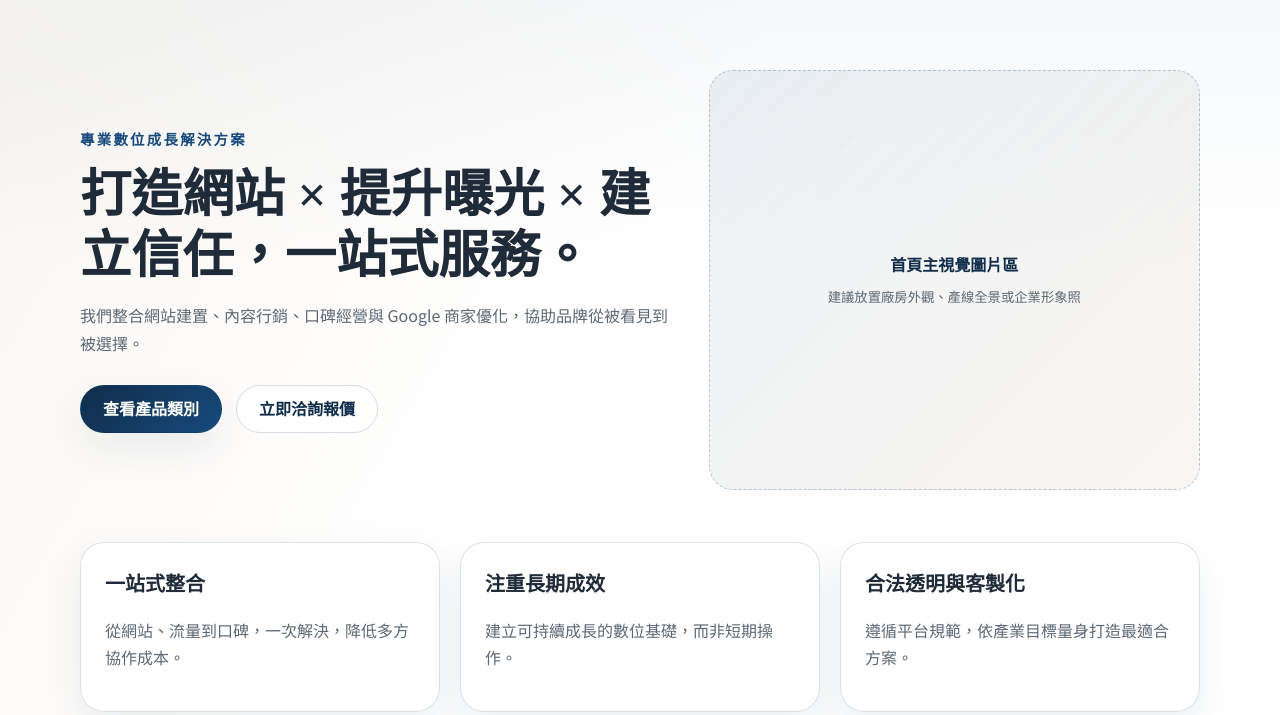
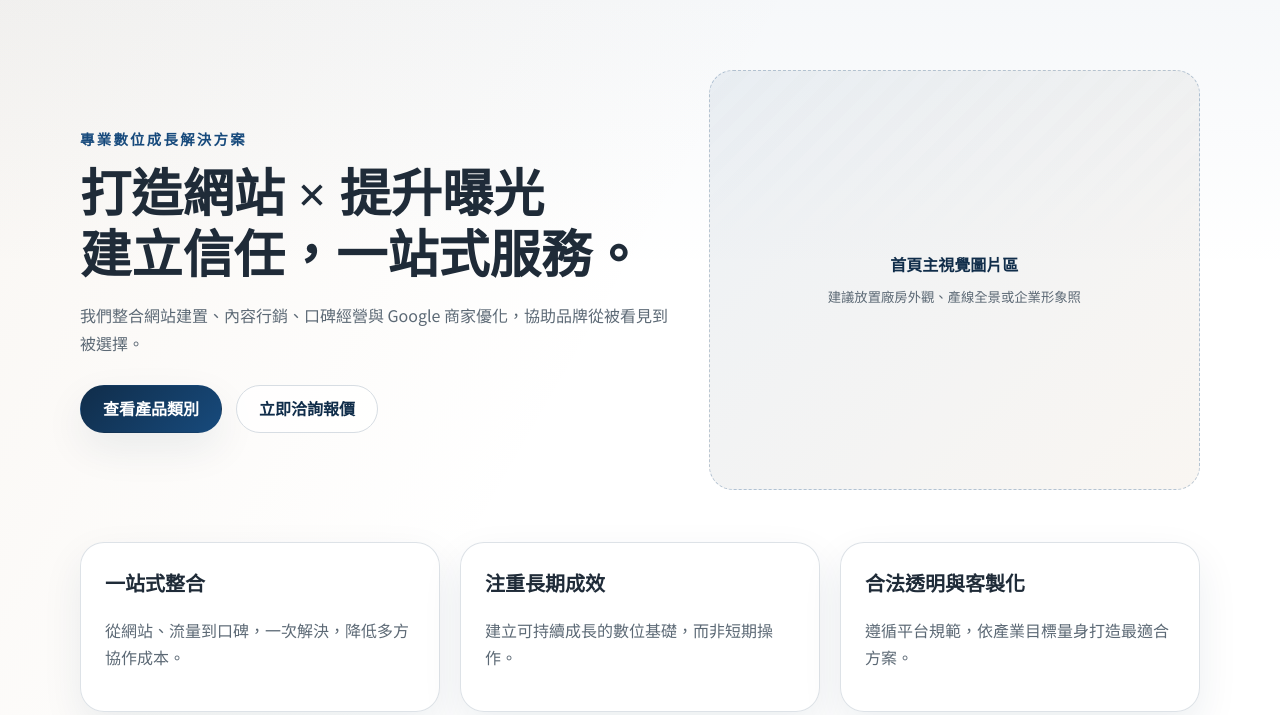
Before and after one commit to tentative-123/website-template, a plain HTML site: page index.html in a window 1280 px wide. Shown: the part 85-800 px from the top of the page. Drawn offline with nearby package versions, Linux system fonts and the light colour scheme; no server answers.

Commit message:
ux: improve home hero line breaks for zh/en titles

```diff
--- a/content-fields-en.json
+++ b/content-fields-en.json
@@ -17,7 +17,7 @@
     "meta_title": "Interesting Marketing | Home",
     "meta_description": "Interesting Marketing delivers professional digital growth solutions: build websites, increase visibility, and build trust with one-stop services.",
     "eyebrow": "Professional Digital Growth Solutions",
-    "hero_title": "Build Websites × Boost Visibility × Build Trust — All in One.",
+    "hero_title": "Build Websites × Boost Visibility\nBuild Trust — All in One.",
     "hero_description": "We integrate web development, content marketing, reputation management, and Google Business optimization to help brands move from being seen to being chosen.",
     "primary_button": "View Products",
     "secondary_button": "Request a Quote",
--- a/content-fields.json
+++ b/content-fields.json
@@ -17,7 +17,7 @@
     "meta_title": "有意思行銷｜首頁",
     "meta_description": "有意思行銷提供專業數位成長解決方案：打造網站、提升曝光、建立信任，一站式服務中小企業與品牌。",
     "eyebrow": "專業數位成長解決方案",
-    "hero_title": "打造網站 × 提升曝光 × 建立信任，一站式服務。",
+    "hero_title": "打造網站 × 提升曝光\n建立信任，一站式服務。",
     "hero_description": "我們整合網站建置、內容行銷、口碑經營與 Google 商家優化，協助品牌從被看見到被選擇。",
     "primary_button": "查看產品類別",
     "secondary_button": "立即洽詢報價",
--- a/index.html
+++ b/index.html
@@ -47,7 +47,7 @@
       <div class="container hero-grid">
         <div class="hero-copy">
           <p class="eyebrow" data-field="home.eyebrow">40 年專業精密沖壓技術</p>
-          <h1 data-field="home.hero_title">穩定量產與高精密製造，協助全球工業客戶加速交付。</h1>
+          <h1 class="hero-title" data-field="home.hero_title">穩定量產與高精密製造，協助全球工業客戶加速交付。</h1>
           <p class="hero-text" data-field="home.hero_description">冠鋐精密工業深耕金屬沖壓、精密模具與客製化零組件領域，服務遍及汽車電子、工業設備、醫療器材與高階連接器供應鏈。</p>
           <div class="hero-actions">
             <a class="button button-primary" href="products.html" data-field="home.primary_button">查看產品類別</a>
--- a/styles.css
+++ b/styles.css
@@ -161,6 +161,7 @@ h1,
 }
 
 h1 { margin: 0; font-size: clamp(2.2rem, 4vw, 4rem); line-height: 1.2; }
+.hero-title { white-space: pre-line; }
 
 .hero-text,
 .section-heading p,
```
